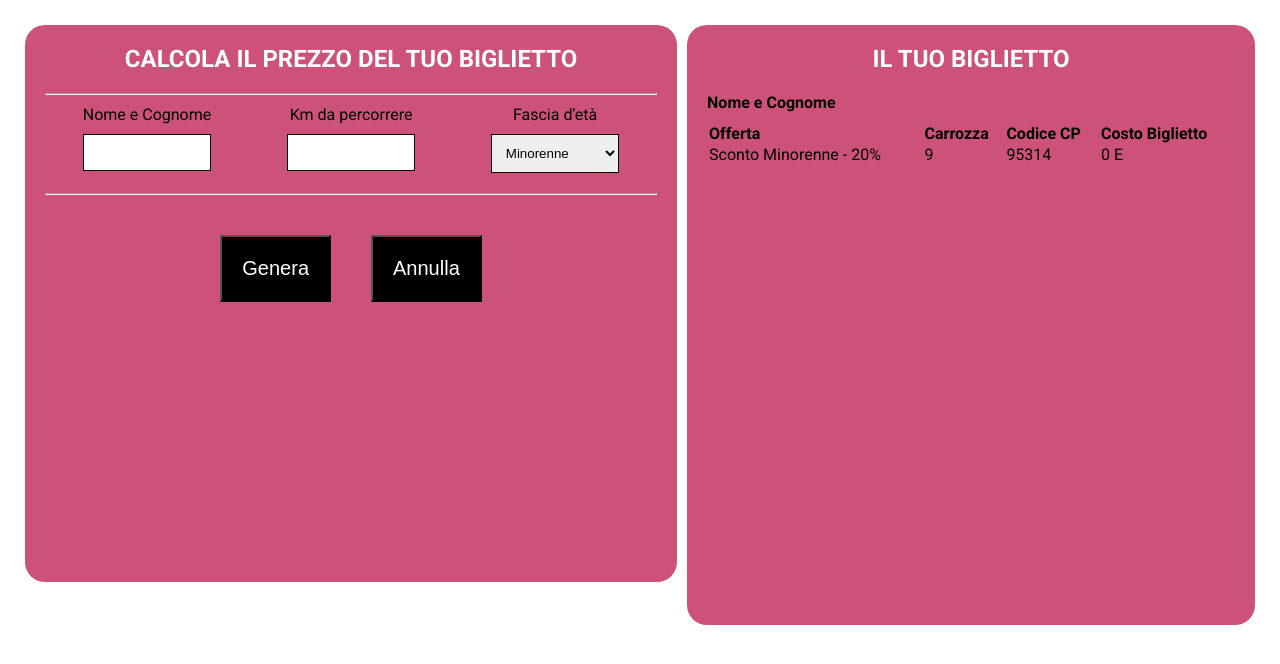
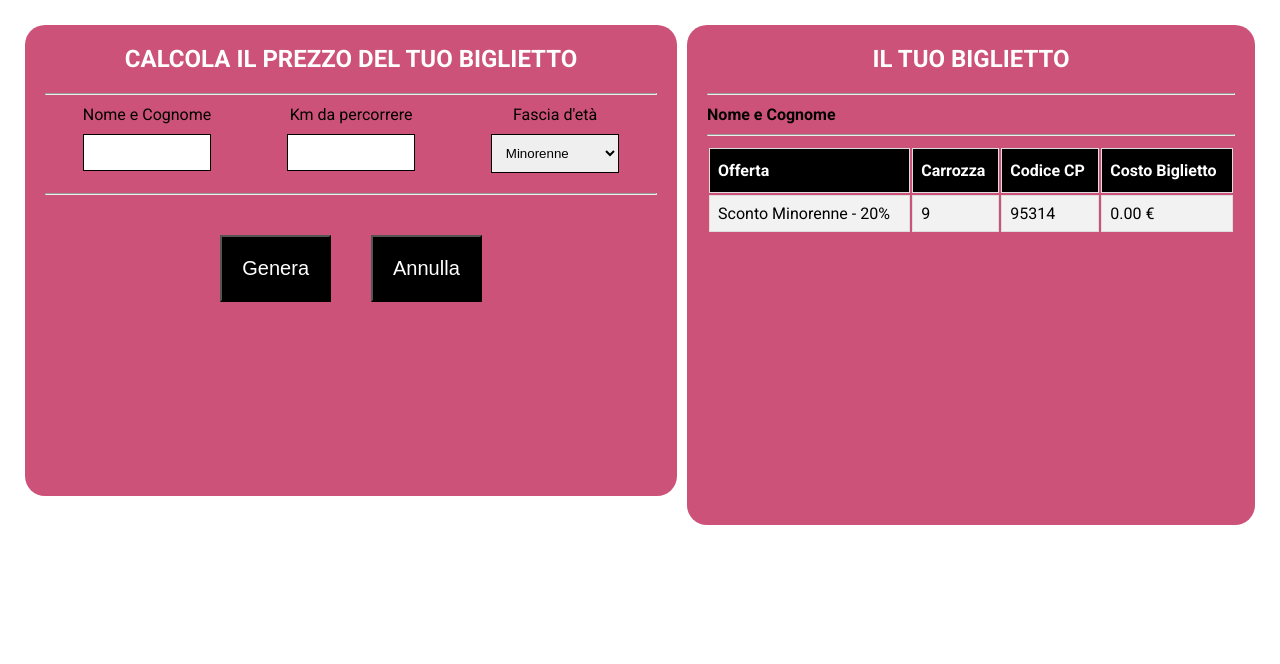
Before and after one commit to StephanieFurlan/js-biglietto-treno-form, a plain HTML site: page index.html in a window 1280 px wide. Both pictures are taken after a click on the button "Genera". Drawn offline with Linux system fonts and the light colour scheme.

Commit message:
To fixed js - decimals

```diff
--- a/css/style.css
+++ b/css/style.css
@@ -25,7 +25,7 @@ body {
 
 .form-small {
    width: calc(50% - 10px);
-   height: 600px;
+   height: 500px;
 }
 
 h2 {
@@ -69,7 +69,7 @@ hr {
 
 .ticket-show {
    padding: 20px;
-   height: 600px;
+   height: 500px;
    margin: 5px;
    background-color: #CC527A;
    border-radius: 20px;
@@ -98,10 +98,27 @@ button {
    font-weight: bold;
 }
 
-table {
+#ticket-info {
    width: 100%;
 }
 
-th, td {
+#ticket-info td, #ticket-info th {
+  border: 1px solid #ddd;
+  padding: 8px;
+}
+
+#ticket-info tr:nth-child(even){
+   background-color: #f2f2f2;
+}
+
+#ticket-info tr:hover {
+   background-color: #ddd;
+}
+
+#ticket-info th {
+  padding-top: 12px;
+  padding-bottom: 12px;
   text-align: left;
+  background-color: black;
+  color: white;
 }
--- a/index.html
+++ b/index.html
@@ -41,11 +41,13 @@
 
          <div id="ticket" class="ticket">
             <h2>IL TUO BIGLIETTO</h2>
+            <hr>
             <div class="header">
                <h4>Nome e Cognome</h4>
                <div id="show-name"></div>
             </div>
-            <table>
+            <hr>
+            <table id="ticket-info">
                <tr>
                   <th>Offerta</th>
                   <th>Carrozza</th>
--- a/js/script-form.js
+++ b/js/script-form.js
@@ -41,7 +41,7 @@ enter.addEventListener("click", function() {
 
    document.getElementById("show-codice-CP").innerHTML = Math.floor(Math.random() * 10000) + 90001;
 
-   document.getElementById("price").innerHTML = price + " E";
+   document.getElementById("price").innerHTML = price.toFixed(2) + " €";
 
    var form = document.getElementById("form");
    form.classList.add("form-small");
```
